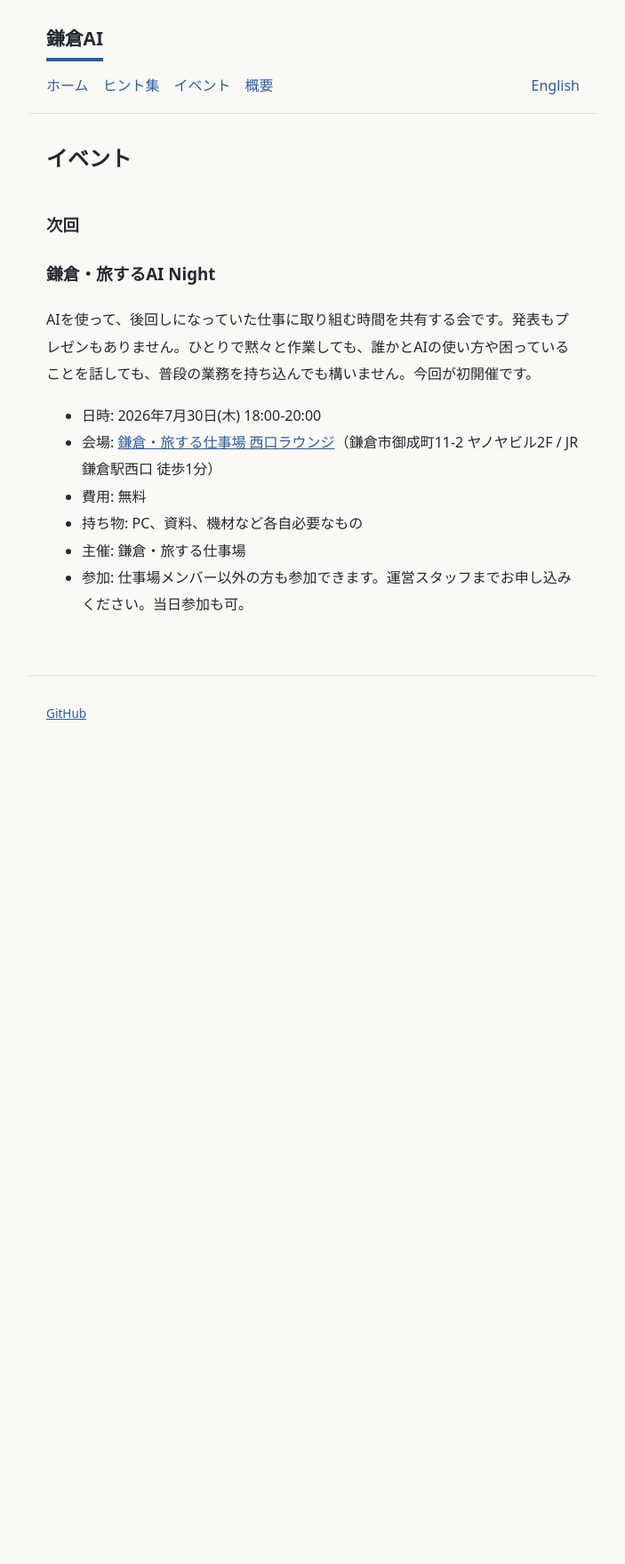
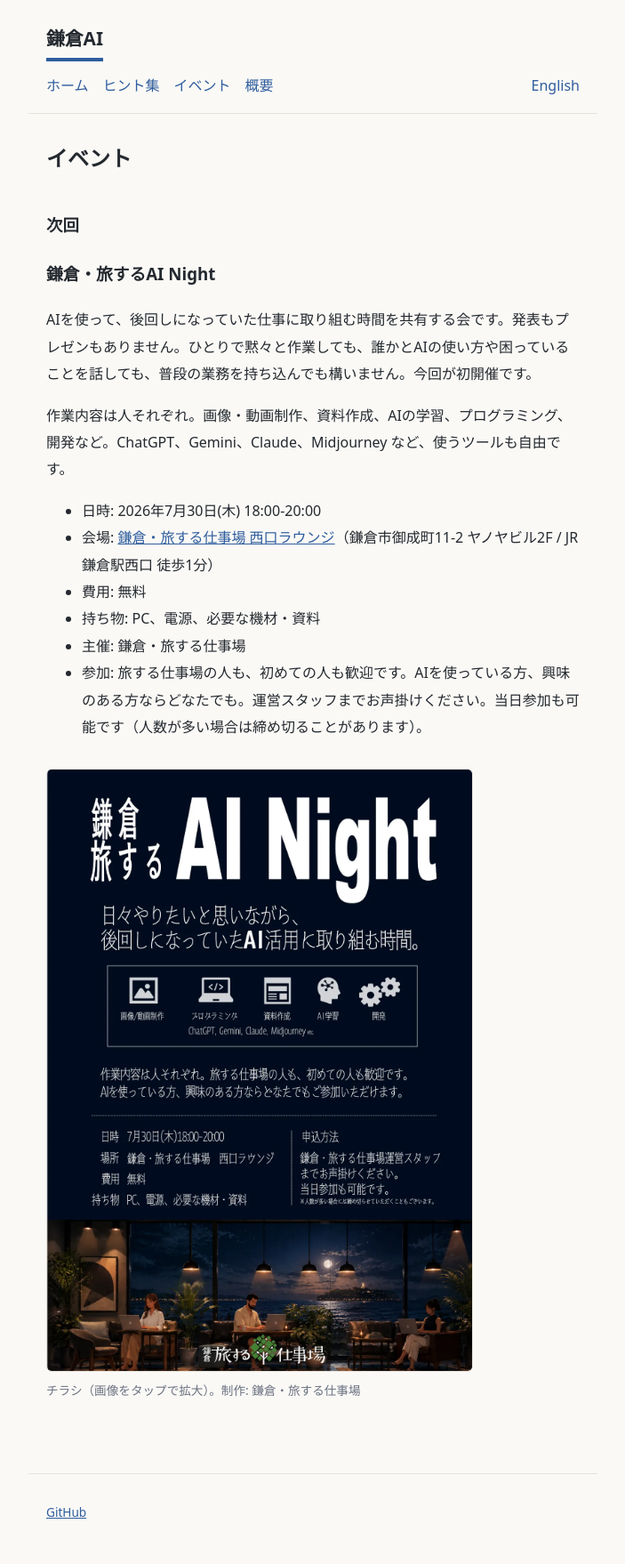
Before and after one commit to tagawa/kamakura-ai, a Jekyll site: the page built from ja/events.md, in a window 1280 px wide. Shown: the whole page at 89% size, without its empty margins (288-991 px from the left). Built offline with Jekyll 4.4.1, drawn with Linux system fonts in a browser that asks for light colours; before the commit the page ends 900 px from its top, so only the background shows below that.

Commit message:
Added event poster

```diff
--- a/ja/events.md
+++ b/ja/events.md
@@ -14,12 +14,23 @@ permalink: /ja/events/
 
 AIを使って、後回しになっていた仕事に取り組む時間を共有する会です。発表もプレゼンもありません。ひとりで黙々と作業しても、誰かとAIの使い方や困っていることを話しても、普段の業務を持ち込んでも構いません。今回が初開催です。
 
+作業内容は人それぞれ。画像・動画制作、資料作成、AIの学習、プログラミング、開発など。ChatGPT、Gemini、Claude、Midjourney など、使うツールも自由です。
+
 - 日時: 2026年7月30日(木) 18:00-20:00
 - 会場: [鎌倉・旅する仕事場 西口ラウンジ](https://tabikamakura.com/)（鎌倉市御成町11-2 ヤノヤビル2F / JR鎌倉駅西口 徒歩1分）
 - 費用: 無料
-- 持ち物: PC、資料、機材など各自必要なもの
+- 持ち物: PC、電源、必要な機材・資料
 - 主催: 鎌倉・旅する仕事場
-- 参加: 仕事場メンバー以外の方も参加できます。運営スタッフまでお申し込みください。当日参加も可。
+- 参加: 旅する仕事場の人も、初めての人も歓迎です。AIを使っている方、興味のある方ならどなたでも。運営スタッフまでお声掛けください。当日参加も可能です（人数が多い場合は締め切ることがあります）。
+
+<figure class="event-flyer">
+  <a href="/assets/events/kamakura-ai-night_2026-07-30.webp">
+    <img src="/assets/events/kamakura-ai-night_2026-07-30.webp"
+         width="1240" height="1754"
+         alt="鎌倉・旅するAI Night のチラシ。日時・会場・費用・持ち物は上記のとおり。">
+  </a>
+  <figcaption>チラシ（画像をタップで拡大）。制作: 鎌倉・旅する仕事場</figcaption>
+</figure>
 
 <script type="application/ld+json">
 {
```
